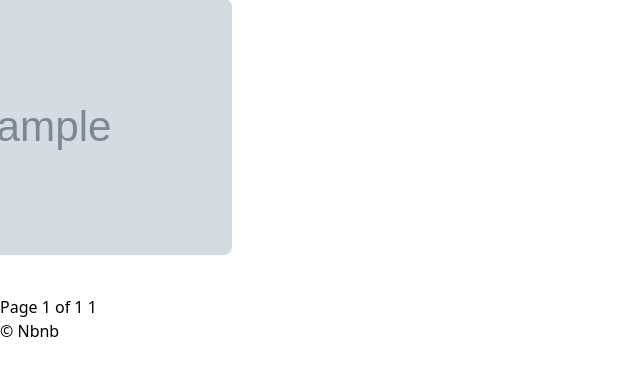
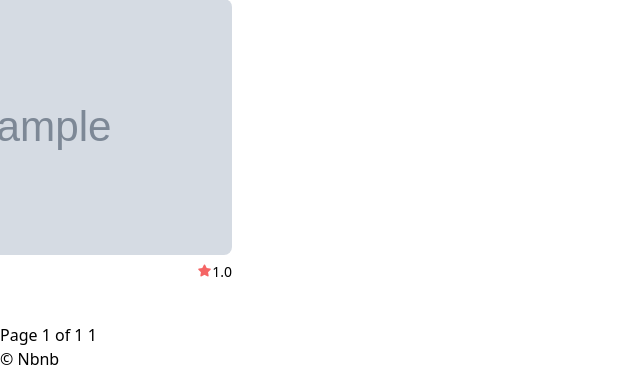
Before and after one commit to IntelligenceTeam/Airbnb-clone, a Django app: page / in a window 1280 px wide; the page is wider, and only the part inside the window is pictured. Shown: the part 625-996 px from the top of that part, without its empty margins (0-640 px from the left). Before the commit the page ends 962 px from the top of that part, so only its background shows below. Run offline with Django 3.2, Linux system fonts and the light colour scheme; tables that the repository leaves empty hold one stand-in row (values such as "Sample post"); grey boxes marked "Sample" are stand-in pictures; style sheets or scripts are compiled from the project's sources; some libraries are stand-ins or nearby versions.

Commit message:
#20.6 Room Cards part 2

```diff
--- a/rooms/views.py
+++ b/rooms/views.py
@@ -9,7 +9,7 @@ class HomeView(ListView):
     """ HomeView Definition """
 
     model = models.Room
-    paginate_by = 10
+    paginate_by = 12
     paginate_orphans = 5
     ordering = "created"
     context_object_name = "rooms"
--- a/templates/base.html
+++ b/templates/base.html
@@ -8,10 +8,11 @@
     <meta http-equiv="X-UA-Compatible" content="ie=edge" />
     <link rel="stylesheet" href="{% static "css/styles.css" %}">
     <link rel="icon" type="image/png" href="http://example.com/myicon.png">
+    <link rel="stylesheet" href="https://use.fontawesome.com/releases/v5.11.2/css/all.css">
     <title>{% block page_title %}{% endblock page_title %} | Nbnb</title>
 </head>
 
-<body class="text-grey-800 mt-24">
+<body class="text-grey-800 mt-24 font-light">
     <header
         class="container max-w-full inset-0 flex items-center justify-between px-6 h-20 border-b border-gray-400 fixed bg-white">
         <div class="w-1/3 flex items-center">
--- a/templates/partials/room_card.html
+++ b/templates/partials/room_card.html
@@ -1,3 +1,16 @@
 <div class="w-1/4 mb-10 px-2">
-    <div class="w-full h-64 bg-cover bg-center rounded-lg" style="background-image: url({{room.first_photo}});"></div>
+    <div class="w-full h-64 bg-cover bg-center rounded-lg mb-1" style="background-image: url({{room.first_photo}});">
+    </div>
+    <div class="flex justify-between">
+        <div>
+
+            {% if room.host.superhost %}
+                <span class="uppercase font-medium text-xs border border-black text-black rounded py-px px-1">superhost</span>
+            {% endif %}
+            <span class="text-sm text-gray-600">{{room.city}}</span>
+        </div>
+        <span class="text-sm flex items-center">
+            <i class="fas fa-star text-red-500 text-xs mr-px"></i>{{room.total_rating}}
+        </span>
+    </div>
 </div>
```
